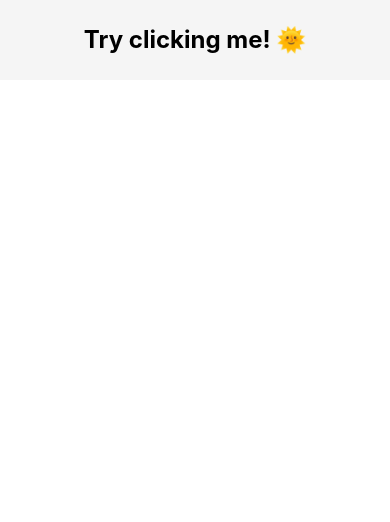
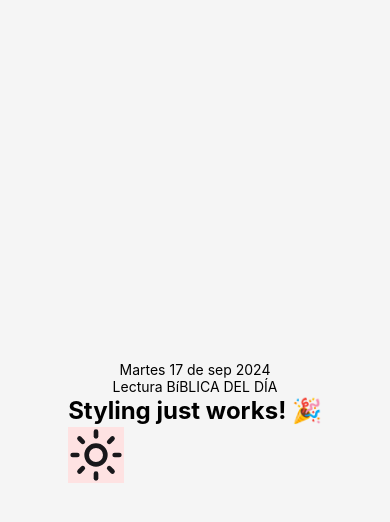
Before and after one commit to moiseshp/bible-study-app, a React Native app: screen / in a window 390 px wide. Shown: the top 522 px of the page. Built offline with nearby package versions, Linux system fonts and the light colour scheme.

Commit message:
refactor: add tailwind

```diff
--- a/App.tsx
+++ b/App.tsx
@@ -1,30 +1,17 @@
 import { StatusBar } from 'expo-status-bar';
-import { styled, useColorScheme } from 'nativewind';
-import { Pressable, SafeAreaView, ScrollView, Text, View } from 'react-native';
-
-const StyledPressable = styled(Pressable);
+import { Text, View } from 'react-native';
+import ThemeToggle from './components/ui/theme-toggle';
 
 export default function App() {
-  const { colorScheme, toggleColorScheme } = useColorScheme();
-  const backgroundStyle = 'bg-neutral-100 dark:bg-zinc-900';
   return (
-    <SafeAreaView className={backgroundStyle}>
-      {/* <ScrollView
-        contentInsetAdjustmentBehavior="automatic"
-        className={backgroundStyle}
-      > */}
-      <View className="h-full flex items-center justify-center p-6">
-        <StyledPressable onPress={toggleColorScheme}>
-          <Text
-            selectable={false}
-            className="text-2xl font-bold dark:text-white"
-          >
-            {`Try clicking me! ${colorScheme === 'dark' ? '🌙' : '🌞'}`}
-          </Text>
-        </StyledPressable>
-        <StatusBar style="auto" />
-      </View>
-      {/* </ScrollView> */}
-    </SafeAreaView>
+    <View className="flex-1 items-center justify-center bg-neutral-100 dark:bg-zinc-900 px-6">
+      <Text>Martes 17 de sep 2024</Text>
+      <Text>Lectura BíBLICA DEL DÍA</Text>
+      <Text className="text-2xl font-bold ">
+        Styling just works! 🎉
+        <ThemeToggle />
+      </Text>
+      <StatusBar style="auto" />
+    </View>
   );
 }
--- /dev/null
+++ b/components/icons/moon.tsx
@@ -0,0 +1,12 @@
+import { Path } from 'react-native-svg';
+import { IconProps, SVGIcon } from './svg-icon';
+
+const Moon: React.FC<IconProps> = (props) => {
+  return (
+    <SVGIcon {...props}>
+      <Path d="M12 3a6 6 0 0 0 9 9 9 9 0 1 1-9-9Z" />
+    </SVGIcon>
+  );
+};
+
+export default Moon;
--- /dev/null
+++ b/components/icons/sun.tsx
@@ -0,0 +1,20 @@
+import { Circle, Path } from 'react-native-svg';
+import { IconProps, SVGIcon } from './svg-icon';
+
+const Moon: React.FC<IconProps> = (props) => {
+  return (
+    <SVGIcon {...props}>
+      <Circle cx="12" cy="12" r="4" />
+      <Path d="M12 2v2" />
+      <Path d="M12 20v2" />
+      <Path d="m4.93 4.93 1.41 1.41" />
+      <Path d="m17.66 17.66 1.41 1.41" />
+      <Path d="M2 12h2" />
+      <Path d="M20 12h2" />
+      <Path d="m6.34 17.66-1.41 1.41" />
+      <Path d="m19.07 4.93-1.41 1.41" />
+    </SVGIcon>
+  );
+};
+
+export default Moon;
--- /dev/null
+++ b/components/icons/svg-icon.tsx
@@ -0,0 +1,39 @@
+// Icons based https://lucide.dev/icons
+import { cn } from '@/libs/utils';
+import { Svg, SvgProps } from 'react-native-svg';
+import { ColorProps, TEXT_COLORS, SizeProps, SIZES } from '@/components/theme';
+
+export type IconProps = ColorProps & SizeProps & SvgProps;
+
+type SVGIconProps = {
+  children: React.ReactNode;
+} & IconProps;
+
+export const SVGIcon: React.FC<SVGIconProps> = ({
+  color,
+  size = 'md',
+  children,
+  ...props
+}) => {
+  const getColor = () => {
+    if (!color) {
+      return 'text-zinc-900';
+    }
+    return TEXT_COLORS[color] || color;
+  };
+
+  return (
+    <Svg
+      viewBox="0 0 24 24"
+      fill="none"
+      strokeLinecap="round"
+      strokeLinejoin="round"
+      strokeWidth={2}
+      stroke="currentColor"
+      className={cn(SIZES.height[size], SIZES.width[size], getColor())}
+      {...props}
+    >
+      {children}
+    </Svg>
+  );
+};
--- /dev/null
+++ b/components/theme.ts
@@ -0,0 +1,36 @@
+export const SIZES = {
+  height: {
+    xs: 'h-9',
+    md: 'h-14',
+    lg: 'h-16',
+  },
+  width: {
+    xs: 'w-9',
+    md: 'w-14',
+    lg: 'w-16',
+  },
+};
+
+export const TEXT_COLORS = {
+  base: 'text-red-900 dark:text-red-100',
+  primary: 'text-red-400',
+  secondary: 'text-red-900',
+};
+
+export const BG_COLORS = {
+  base: 'bg-red-100',
+  primary: 'bg-red-400',
+  secondary: 'bg-red-900',
+};
+
+export type ColorProps = {
+  color?: 'base' | 'primary' | 'secondary';
+};
+
+export type SizeProps = {
+  size?: 'xs' | 'md' | 'lg';
+};
+
+export type VariantProps = {
+  variant?: 'solid' | 'outlined';
+};
--- /dev/null
+++ b/components/ui/icon-button/index.tsx
@@ -0,0 +1,46 @@
+import { TouchableOpacity, TouchableOpacityProps } from 'react-native';
+import { cn } from '@/libs/utils';
+import {
+  ColorProps,
+  BG_COLORS,
+  SizeProps,
+  SIZES,
+  VariantProps,
+} from '@/components/theme';
+
+type IconButtonProps = {
+  icon: React.ReactNode;
+  isRounded?: boolean;
+  onPress: () => void;
+} & TouchableOpacityProps &
+  SizeProps &
+  ColorProps &
+  VariantProps;
+
+const IconButton: React.FC<IconButtonProps> = ({
+  icon,
+  onPress,
+  size = 'md',
+  color = 'base',
+  variant = 'solid',
+  isRounded = false,
+  ...props
+}) => {
+  return (
+    <TouchableOpacity
+      onPress={onPress}
+      className={cn(
+        'flex items-center justify-center',
+        SIZES.height[size],
+        SIZES.width[size],
+        BG_COLORS[color],
+      )}
+      activeOpacity={0.7}
+      {...props}
+    >
+      {icon}
+    </TouchableOpacity>
+  );
+};
+
+export default IconButton;
--- /dev/null
+++ b/components/ui/theme-toggle/index.tsx
@@ -0,0 +1,16 @@
+import { useColorScheme } from 'nativewind';
+import IconButton from '../icon-button';
+import MoonIcon from '@/components/icons/moon';
+import SunIcon from '@/components/icons/sun';
+
+const ThemeToggle = () => {
+  const { colorScheme, toggleColorScheme } = useColorScheme();
+  return (
+    <IconButton
+      icon={colorScheme === 'dark' ? <MoonIcon /> : <SunIcon />}
+      onPress={toggleColorScheme}
+    />
+  );
+};
+
+export default ThemeToggle;
--- a/package.json
+++ b/package.json
@@ -17,13 +17,14 @@
     "nativewind": "^2.0.11",
     "react": "18.2.0",
     "react-native": "0.74.5",
-    "tailwind-merge": "^2.5.2"
+    "tailwind-merge": "^2.5.2",
+    "react-native-svg": "15.2.0"
   },
   "devDependencies": {
     "@babel/core": "^7.20.0",
     "eslint": "^8.57.0",
     "eslint-config-expo": "^7.1.2",
-    "tailwindcss": "^3.3.2"
+    "tailwindcss": "3.3.2"
   },
   "private": true
 }
```
Also changed, not shown: app_demo.tsx (added, +29 -0 lines), 1 other file (tests, documents, lock files or other folders).
